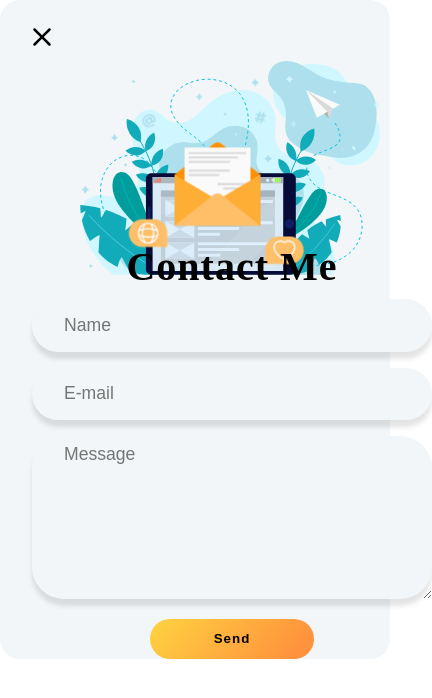
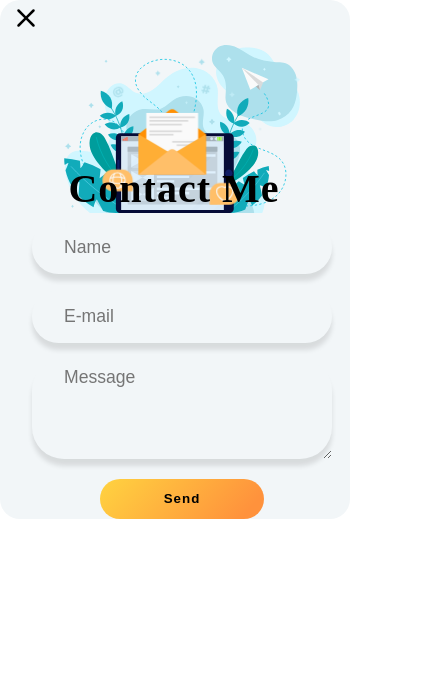
Before and after one commit to syounglee012/my-app, a Next.js app: page /contact in a window 390 px wide. Shown: the top 698 px of the page, 432 px wide, since content can reach past the window. Built offline with nearby package versions, Linux system fonts and the light colour scheme.

Commit message:
modal update

```diff
--- a/pages/contact.js
+++ b/pages/contact.js
@@ -875,13 +875,13 @@ const Wrap = styled.div`
     padding: 6rem 0 0 2rem;
   }
   @media screen and (max-width: 900px) {
-    max-width: 450px;
-    max-height: 750px;
+    max-width: 350px;
+    max-height: 600px;
     display: grid;
     grid-template-columns: 1fr;
 
     svg {
-      margin: 0 -3rem -4rem 5rem;
+      margin: 0 2rem -4rem 4rem;
       padding: 0;
     }
   }
@@ -964,7 +964,7 @@ const Wrap = styled.div`
       grid-template-columns: 1fr;
       width: 300px;
       .btn {
-        margin: 1rem 0 0 1rem;
+        margin: 0;
       }
     }
   }
@@ -984,14 +984,6 @@ const Wrap = styled.div`
       border: none;
       height: 40px;
       margin: 0;
-    }
-    @media screen and (max-width: 900px) {
-      margin: 0 0 0 2rem;
-      gap: 1rem;
-      .title {
-        margin: 2rem 0 0 0;
-        letter-spacing: 1px;
-      }
     }
     .form-control {
       background-color: #f2f6f8;
@@ -1029,6 +1021,22 @@ const Wrap = styled.div`
       color: #212529;
       font-size: 1.1rem;
     }
+    @media screen and (max-width: 900px) {
+      margin: 0 0 0 2rem;
+      gap: 1rem;
+      .title {
+        margin: 1rem 1rem 0 0;
+        letter-spacing: 1px;
+      }
+      .form-control {
+        width: 300px;
+      }
+      .message .form-control {
+      padding: 0.5rem 2rem;
+      width: 300px;
+      height: 100px;
+    }
+    }
   }
 
   .btn.btn-primary {
--- a/pages/sent-modal.js
+++ b/pages/sent-modal.js
@@ -94,7 +94,8 @@ const Wrap = styled.div`
   .modal .lowerbox {
     display: flex;
     font-size: 24px;
-    font-family: "Mukta", sans-serif;
+    font-family: "Pacifico", cursive;
+
   }
   .modal .left {
     width: 173px;
@@ -117,7 +118,8 @@ const Wrap = styled.div`
 
   .modal .cancel {
     font-size: 24px;
-    font-family: "Mukta", sans-serif;
+    font-family: "Pacifico", cursive;
+
   }
   & section {
     width: 100%;
@@ -162,4 +164,8 @@ const Wrap = styled.div`
       opacity: 1;
     }
   }
+
+  @media screen and (max-width: 900px) {
+
+    }
 `;
```
Also changed, not shown: pages/home/mobile-nav.js (deleted, +0 -20 lines), pages/nav.js (+3 -4 lines).
